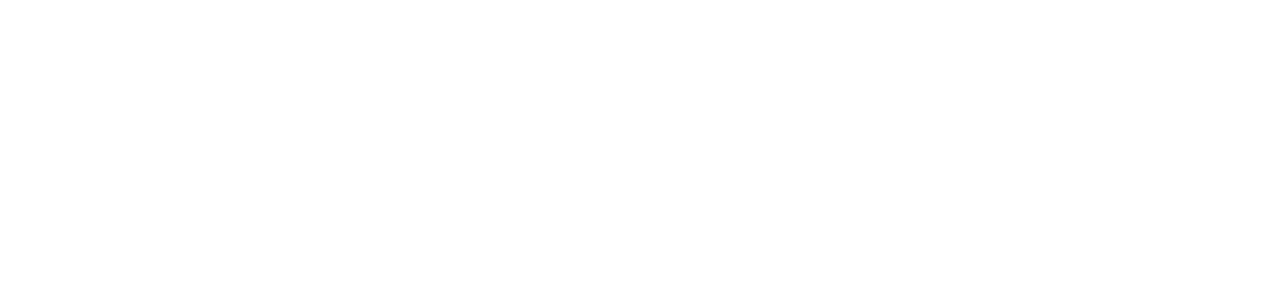
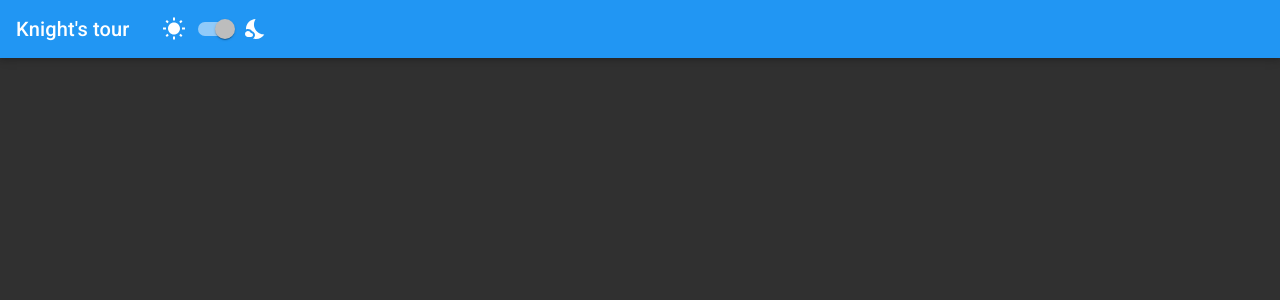
Before and after one commit to KKowalewski24/GoodyLabs-KnightsTour, a React (Create React App) app in the folder frontend/: page / in a window 1280 px wide. Shown: the top 300 px of the page. Built offline with nearby package versions, Linux system fonts and the light colour scheme.

Commit message:
Add navbar and required dependencies

```diff
--- a/frontend/package.json
+++ b/frontend/package.json
@@ -3,9 +3,15 @@
   "version": "0.1.0",
   "private": true,
   "dependencies": {
+    "@material-ui/core": "^4.9.9",
+    "@material-ui/icons": "^4.9.1",
     "@testing-library/jest-dom": "^4.2.4",
     "@testing-library/react": "^9.3.2",
     "@testing-library/user-event": "^7.1.2",
+    "axios": "^0.19.2",
+    "bootstrap": "^4.4.1",
+    "jquery": "^3.5.0",
+    "mdbreact": "^4.25.5",
     "prop-types": "^15.7.2",
     "react": "^16.13.1",
     "react-dom": "^16.13.1",
--- /dev/null
+++ b/frontend/src/component/navbar/Navbar.js
@@ -0,0 +1,61 @@
+import React from "react";
+import propTypes from "prop-types";
+import {Link} from "react-router-dom";
+import {PATH_HOME} from "../../constants";
+import {Switch, Typography} from "@material-ui/core";
+import WbSunnyIcon from "@material-ui/icons/WbSunny";
+import NightsStayIcon from "@material-ui/icons/NightsStay";
+import "../../index.css";
+import GlobalStyles from "../../main/GlobalStyles";
+
+export const Navbar = (props) => {
+
+  /*----------------------- VARIABLE REGION -----------------------*/
+  const globalStyles = GlobalStyles();
+
+  const renderThemeToggler = () => {
+    return (
+      <div className="mr-auto">
+        <WbSunnyIcon/>
+        <Switch
+          checked={props.isDarkMode}
+          onChange={props.handleDarkMode}
+          color="default"
+        />
+        <NightsStayIcon/>
+      </div>
+    );
+  };
+
+  const renderContent = () => {
+    return (
+      props.children
+    );
+  };
+
+  /*------------------------ RETURN REGION ------------------------*/
+  return (
+    <>
+      <nav className={"navbar navbar-expand-lg navbar-dark text-white "
+      + globalStyles.materialBlueBackground}>
+        <Link to={PATH_HOME} className="navbar-brand">
+          <Typography className="mr-3" variant="h6" noWrap>
+            {props.msg}
+          </Typography>
+        </Link>
+
+        {renderThemeToggler()}
+      </nav>
+
+      {renderContent()}
+    </>
+  );
+};
+
+Navbar.propTypes = {
+  msg: propTypes.string.isRequired,
+  isDarkMode: propTypes.bool.isRequired,
+  handleDarkMode: propTypes.func.isRequired,
+};
+
+export default Navbar;
--- a/frontend/src/constants.js
+++ b/frontend/src/constants.js
@@ -3,7 +3,3 @@
 
 /*---------- PATHS ----------*/
 export const PATH_HOME = SLASH;
-
-/*---------- API ----------*/
-
-/*---------- STORAGE KEY ----------*/
--- a/frontend/src/main/App.js
+++ b/frontend/src/main/App.js
@@ -1,16 +1,43 @@
-import React from "react";
+import React, {useState} from "react";
 import {BrowserRouter} from "react-router-dom";
 import Routes from "./Routes";
+import {createMuiTheme} from "@material-ui/core";
+import {ThemeProvider} from "@material-ui/styles";
+import CssBaseline from "@material-ui/core/CssBaseline";
+import Navbar from "../component/navbar/Navbar";
 
 export const App = (props) => {
 
   /*----------------------- VARIABLE REGION -----------------------*/
+  const [isDarkMode, setIsDarkMode] = useState(true);
+
+  const darkTheme = createMuiTheme({
+    palette: {
+      type: isDarkMode ? "dark" : "light",
+      primary: {
+        main: "#2196f3",
+      },
+    },
+  });
+
+  const handleDarkMode = () => {
+    setIsDarkMode(!isDarkMode);
+  };
 
   /*------------------------ RETURN REGION ------------------------*/
   return (
-    <BrowserRouter>
-      <Routes/>
-    </BrowserRouter>
+    <ThemeProvider theme={darkTheme}>
+      <CssBaseline/>
+      <BrowserRouter>
+        <Navbar
+          msg="Knight's tour"
+          isDarkMode={isDarkMode}
+          handleDarkMode={handleDarkMode}
+        >
+          <Routes/>
+        </Navbar>
+      </BrowserRouter>
+    </ThemeProvider>
   );
 };
 
--- /dev/null
+++ b/frontend/src/main/GlobalStyles.js
@@ -0,0 +1,12 @@
+import {makeStyles} from "@material-ui/core/styles";
+
+export const GlobalStyles = makeStyles(it => ({
+  materialBlueBackground: {
+    backgroundColor: it.palette.primary.main,
+  },
+  materialBlueFont: {
+    color: it.palette.primary.main,
+  },
+}));
+
+export default GlobalStyles;
```
Also changed, not shown: frontend/src/component/util/fetch-data-controller/FetchDataController.js (+5 -7 lines), frontend/src/component/util/private-route/PrivateRoute.js (deleted, +0 -28 lines), frontend/src/index.js (+7 -0 lines), 1 other file (tests, documents, lock files or other folders).
